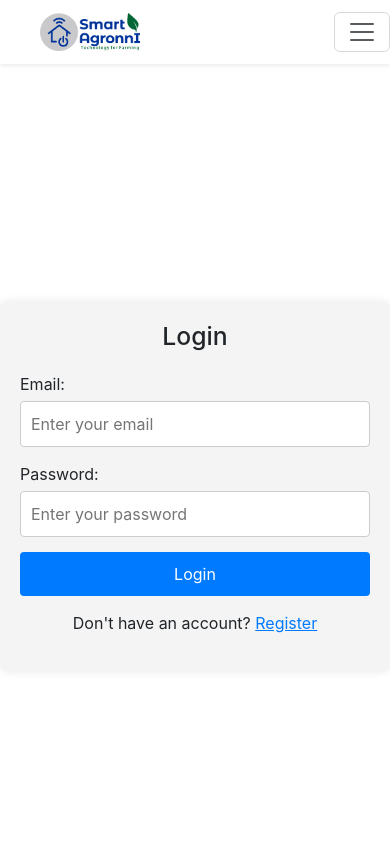
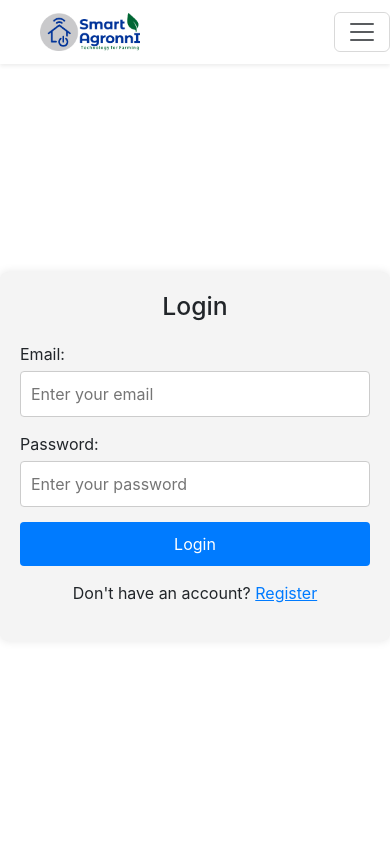
Before and after one commit to pitabasdev/maintenance-and-services, a React (Create React App) app: page /login in a window 390 px wide. Shown: the top 844 px of the page. Built offline with nearby package versions, Linux system fonts and the light colour scheme; the HTML template or start-up script is replaced by a standard one.

Commit message:
update contact page

```diff
--- a/src/components/Login/Login.css
+++ b/src/components/Login/Login.css
@@ -1,10 +1,9 @@
-/* Login.css */
-
 .login-container {
   display: flex;
   justify-content: center;
   align-items: center;
   height: 100vh;
+  margin-top: -150px;
 }
 
 .login-form {
@@ -13,14 +12,12 @@
   padding: 20px;
   box-shadow: 0 0 10px rgba(0, 0, 0, 0.1);
   width: 500px;
-  /* Initial width */
   transition: width 0.3s ease;
-  /* Smooth transition for width change */
 }
 
 .login-form:hover {
   width: 520px;
-  /* Increase width on hover */
+
 }
 
 .login-form h2 {
@@ -64,7 +61,6 @@
   text-align: center;
 }
 
-
 .register-link a {
   color: #007bff;
 }
@@ -72,3 +68,10 @@
 .register-link a:hover {
   text-decoration: underline;
 }
+
+@media (max-width: 576px) {
+  .login-container {
+    margin-top: -30px;
+    /* Adjust margin for mobile view */
+  }
+}
```
